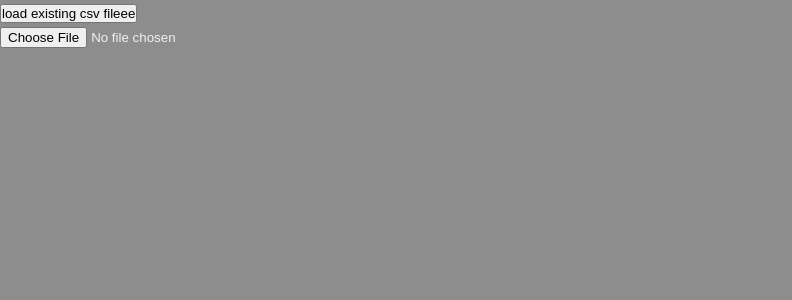
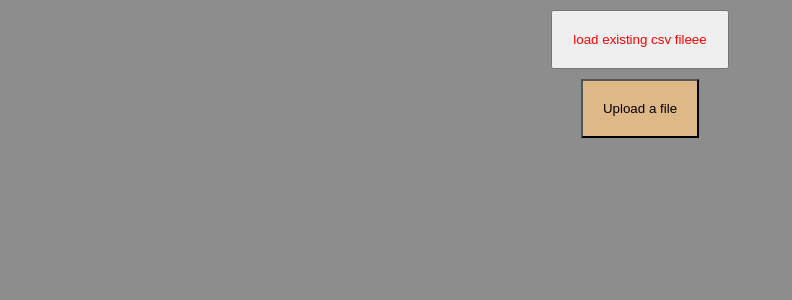
Before and after one commit to gregor3637/mihail-mitov-employees, a React (Vite) app: page / in a window 1280 px wide. Shown: the top 300 px of the page, without its empty margins (0-792 px from the left). Built offline with nearby package versions, Linux system fonts and the light colour scheme.

Commit message:
refactor: create a stylized button for file upload

```diff
--- a/src/App.tsx
+++ b/src/App.tsx
@@ -1,6 +1,9 @@
 import Grid from "./components/Grid";
 import useCSVParser from "./hooks/useCSVParser";
 const pathToCSVFile = "/public/data.csv";
+import FileInput from "./components/FileInput";
+
+import styles from "./example.module.css";
 
 function App() {
   const { parsedData, handleFileChange, fetchAndParseCSVFileByUrl } =
@@ -12,9 +15,14 @@ function App() {
 
   return (
     <>
-      <button onClick={handleButtonClick}>load existing csv fileee</button>
-      <div>
-        <input type="file" accept=".csv" onChange={handleFileChange} />
+      <div className={styles.centerContainer}>
+        <button
+          className={`${styles.red} ${styles.button}`}
+          onClick={handleButtonClick}
+        >
+          load existing csv fileee
+        </button>
+        <FileInput handleFile={handleFileChange}/>
       </div>
       {parsedData && parsedData.length > 0 && <Grid csvEntries={parsedData} />}
     </>
--- /dev/null
+++ b/src/components/FileInput/FileInput.module.css
@@ -0,0 +1,8 @@
+.button {
+  padding: 20px;
+  margin-bottom: 20px;
+}
+
+.bgSpecial {
+  background-color: burlywood;
+}
--- /dev/null
+++ b/src/components/FileInput/index.tsx
@@ -0,0 +1,34 @@
+import React, { useRef } from "react";
+
+import styles from "./FileInput.module.css";
+
+const FileInput = (props: any) => {
+  const hiddenFileInput = useRef<HTMLInputElement>(null);
+
+  const handleClick = () => {
+    if (hiddenFileInput.current) {
+      hiddenFileInput.current.click();
+    }
+  };
+  const handleChange = (event: React.ChangeEvent<HTMLInputElement>) => {
+    props.handleFile(event);
+  };
+
+  return (
+    <>
+      <button
+        className={`${styles.button} ${styles.bgSpecial}`}
+        onClick={handleClick}
+      >
+        Upload a file
+      </button>
+      <input
+        type="file"
+        ref={hiddenFileInput}
+        onChange={handleChange}
+        style={{ display: "none" }}
+      />
+    </>
+  );
+};
+export default FileInput;
--- /dev/null
+++ b/src/example.module.css
@@ -0,0 +1,20 @@
+.red {
+  color: red;
+}
+
+.centerContainer {
+  display: flex;
+  flex-direction: column;
+  justify-content: center;
+  align-items: center;
+  gap: 10px;
+  margin: 10px;
+}
+
+.button {
+  padding: 20px;
+}
+
+.bgSpecial {
+  background-color: burlywood;
+}
```
